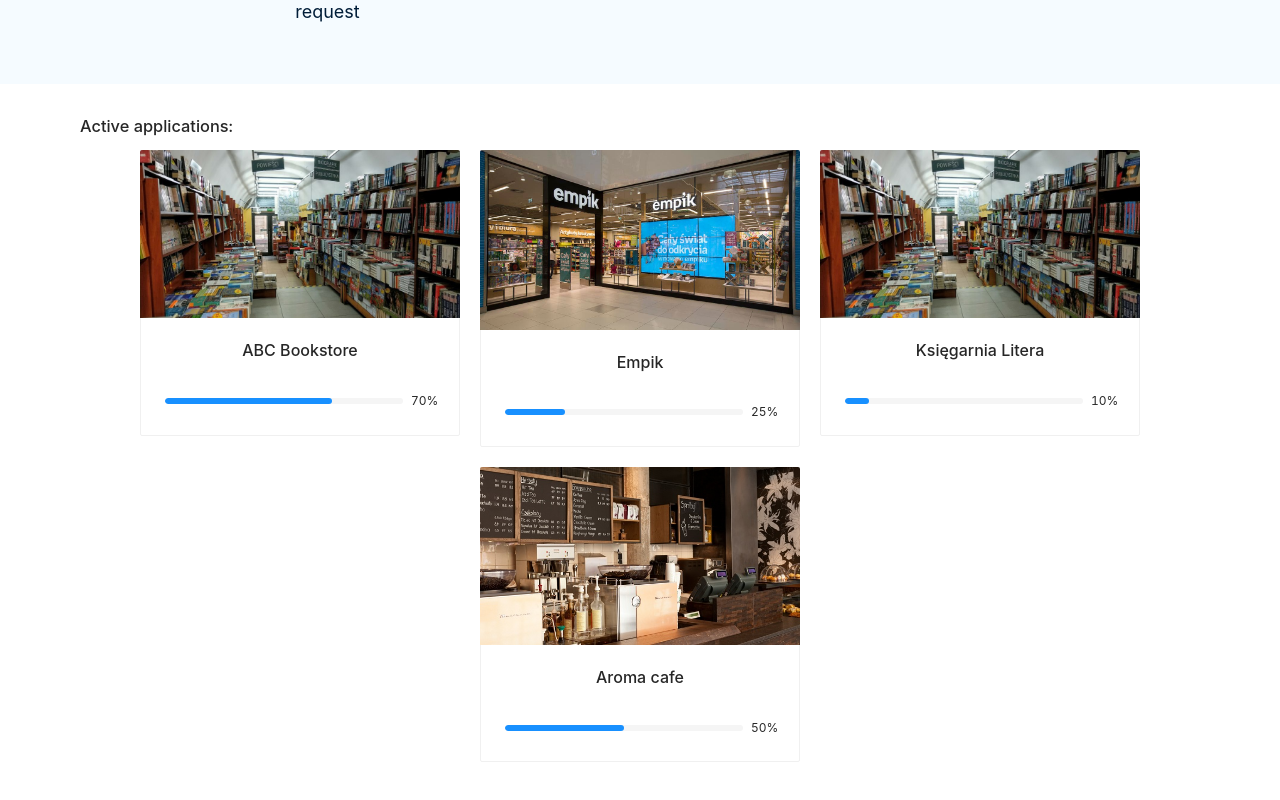
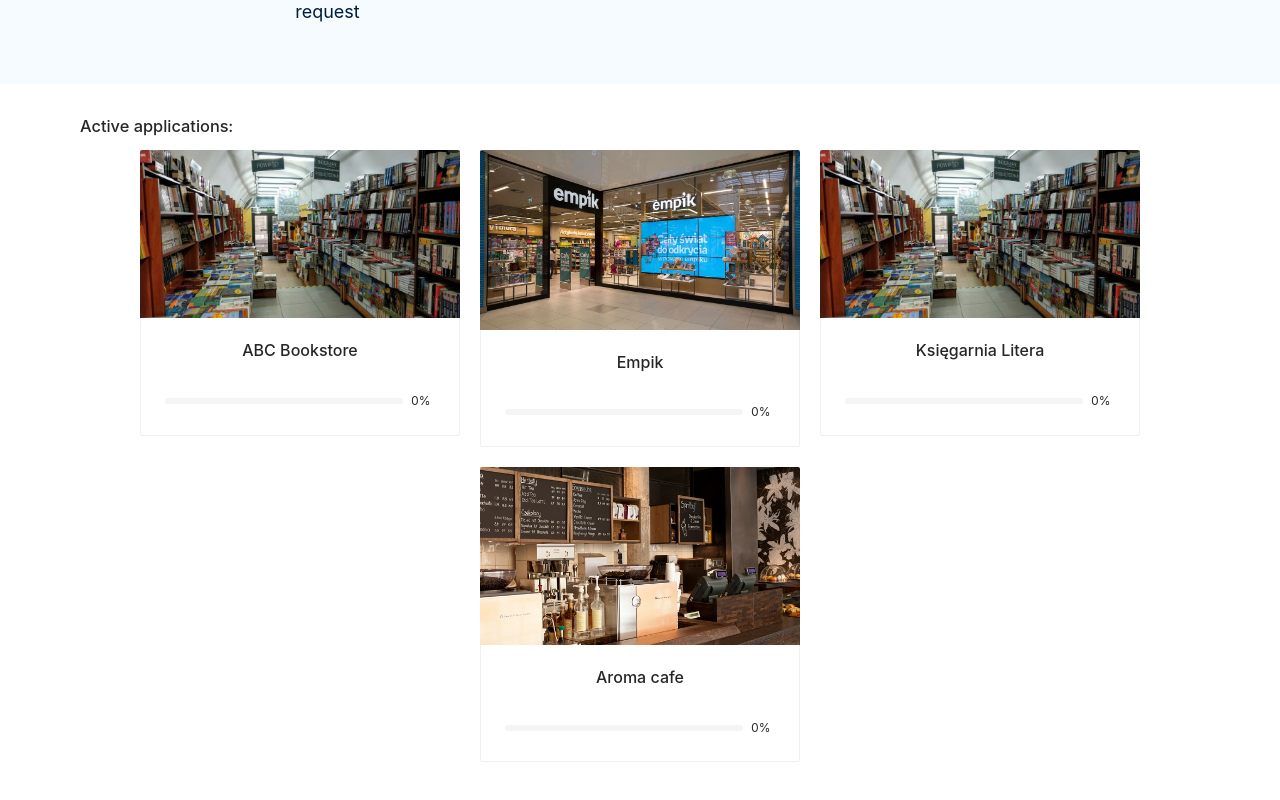
Before and after one commit to kbogusze/covidHackathoneFront, a React (Create React App) app: page / in a window 1280 px wide. Shown: the part 1749-2549 px from the top of the page. Built offline with nearby package versions, Linux system fonts and the light colour scheme.

Commit message:
Fix progress bar

```diff
--- a/src/gallery/GalleryPage.js
+++ b/src/gallery/GalleryPage.js
@@ -28,8 +28,8 @@
         <div
             className={'page-container'}
         >
-            {Object.keys(categories).map((key) => (
-                <>
+            {Object.keys(categories).map((key, index) => (
+                <div key={index}>
                     <Divider orientation="left" style={{ color: '#333', fontWeight: 'normal' }}>
                         {key}
                     </Divider>
@@ -47,7 +47,7 @@
                             />
                         ))}
                     </div>
-                </>
+                </div>
             ))}
         </div>
     )
--- a/src/gallery/Tile.js
+++ b/src/gallery/Tile.js
@@ -1,15 +1,14 @@
-import React, {useEffect, useState} from 'react';
+import React from 'react';
 import {Card, Progress} from 'antd';
 import {Link, useRouteMatch} from 'react-router-dom';
 import Paragraph from 'antd/lib/typography/Paragraph';
 import BackendConfiguration from '../BackendConfiguration';
-import * as axios from 'axios';
 const { Meta } = Card;
 
 const Tile = (props) => {
     const {deal, redirect} = props;
     const match = useRouteMatch();
-    const {mainPictureName, mainPictureId, image, collateralTitle, percent, id, requestDescription} = deal;
+    const {mainPictureName, mainPictureId, image, collateralTitle, collectedValue: percent, id, requestDescription} = deal;
 
     return (
         <Link
```
